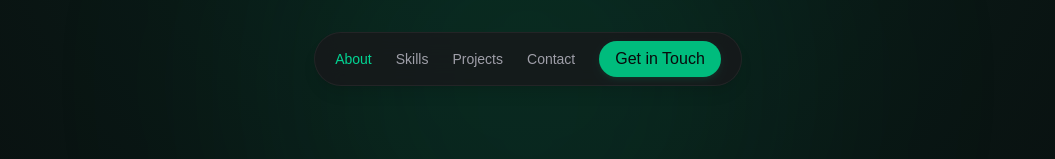
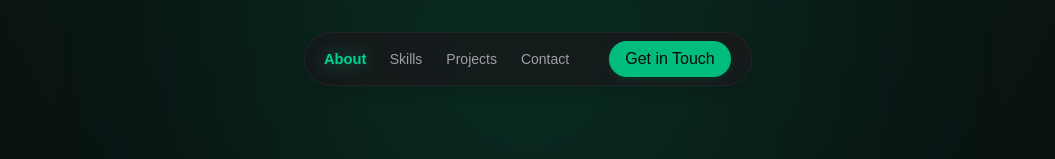
Before and after one commit to misa75306-cyber/portfolio, a Next.js app: page / in a window 1280 px wide. Shown: the top 159 px of the page, without its empty margins (112-1167 px from the left). Built offline with nearby package versions, Linux system fonts and the light colour scheme.

Commit message:
style: separate Get in Touch button and add scale with soft glow to active nav item

```diff
--- a/app/page.tsx
+++ b/app/page.tsx
@@ -124,9 +124,9 @@ export default function Home() {
                     <a
                       href={link.href}
                       aria-current={isActive ? "page" : undefined}
-                      className={`text-sm transition-colors ${
+                      className={`inline-block text-sm transition-all duration-200 ${
                         isActive
-                          ? "text-emerald-400 font-medium"
+                          ? "scale-105 text-emerald-400 font-semibold drop-shadow-[0_0_8px_rgba(16,185,129,0.6)]"
                           : "text-zinc-400 hover:text-white"
                       }`}
                     >
@@ -138,7 +138,7 @@ export default function Home() {
             </ul>
             <a
               href="#contact"
-              className="rounded-full bg-emerald-500 px-4 py-1.5 font-medium text-zinc-950 shadow-md shadow-emerald-500/10 transition-all hover:bg-emerald-400"
+              className="ml-4 rounded-full bg-emerald-500 px-4 py-1.5 font-medium text-zinc-950 shadow-md shadow-emerald-500/10 transition-all hover:bg-emerald-400"
             >
               Get in Touch
             </a>
```
